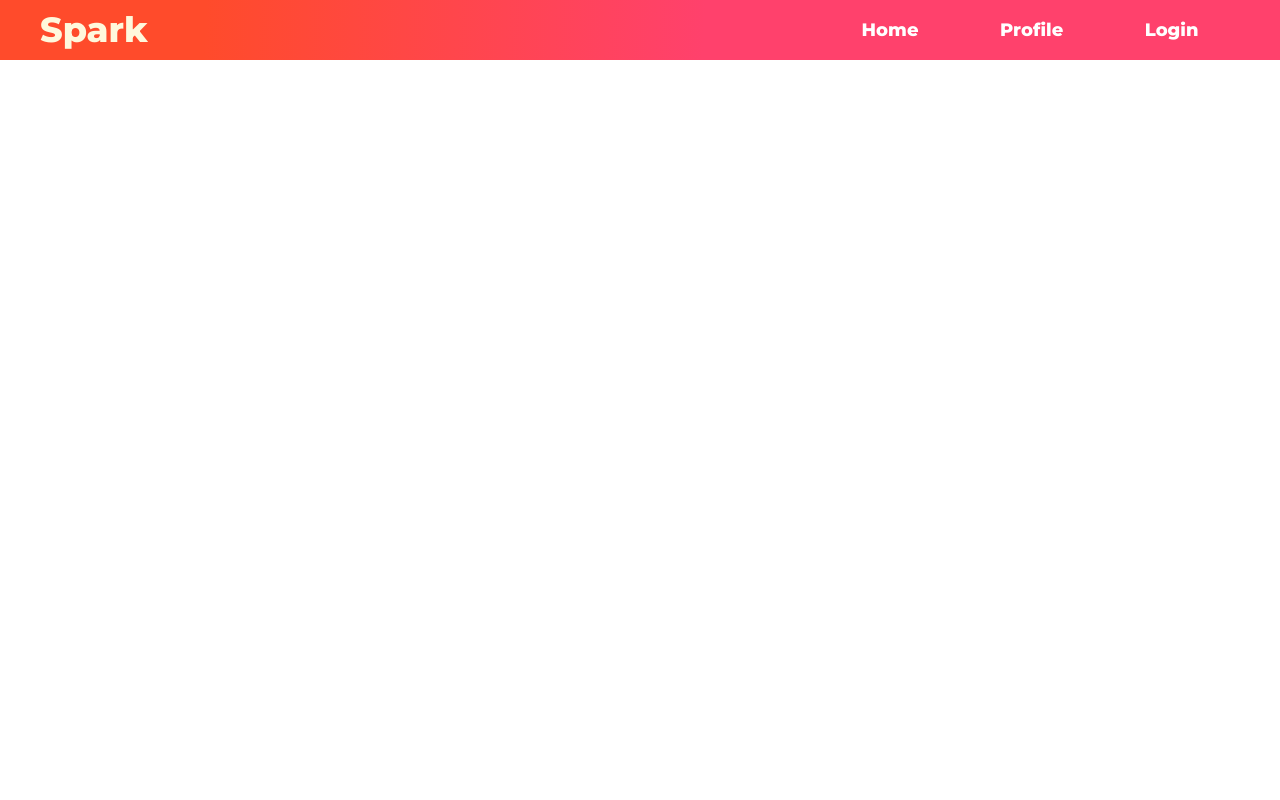
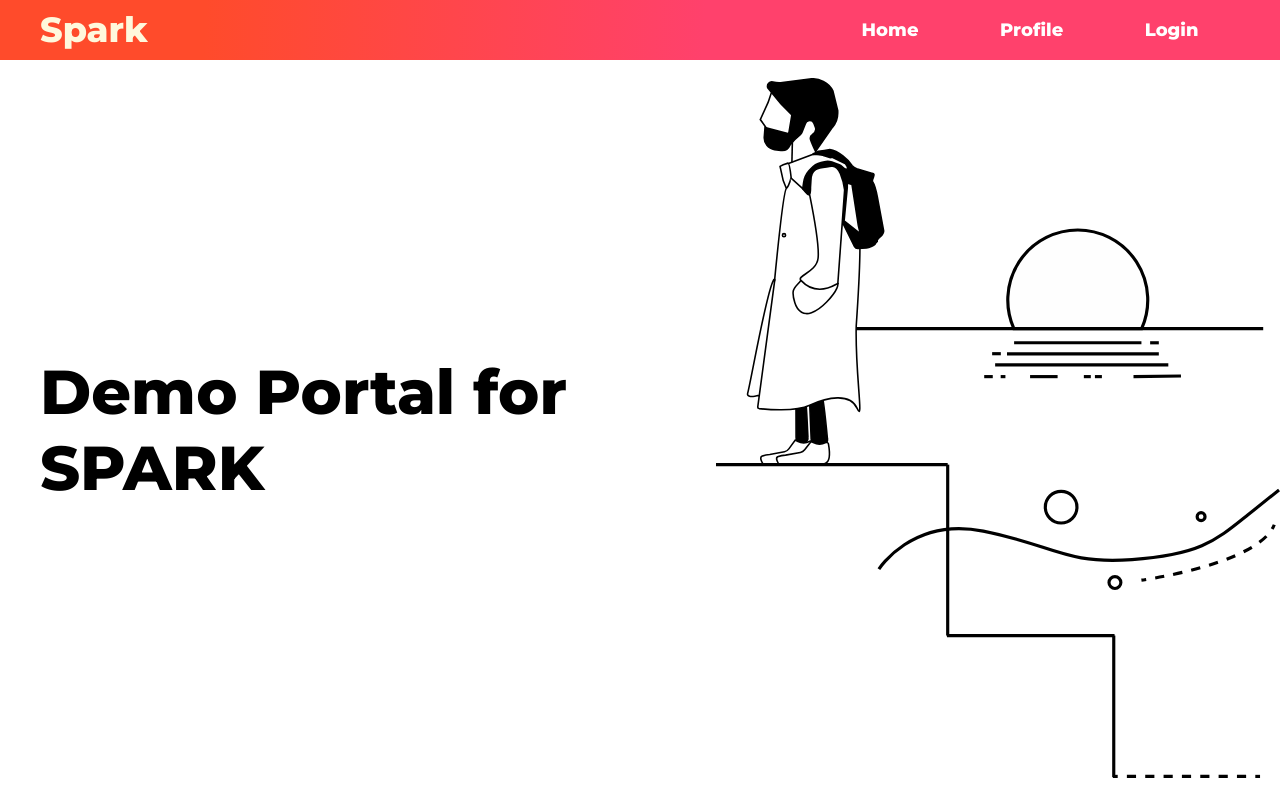
Before and after one commit to saurabhhere/Authentication-Portal, a React (Create React App) app in the folder client/: page / in a window 1280 px wide. Built offline with nearby package versions, Linux system fonts and the light colour scheme.

Commit message:
Add basic Homepage

```diff
--- a/client/src/App.js
+++ b/client/src/App.js
@@ -9,6 +9,7 @@ import PrivateRoute from './components/PrivateRoute'
 import ForgotPassword from './components/ForgotPassword/ForgotPassword';
 import ResetPassword from './components/ResetPassword/ResetPassword';
 import Navbar from './components/Navbar/Navbar';
+import Homepage from './components/Homepage/Homepage';
 
 toast.configure();
 
@@ -18,6 +19,7 @@ function App() {
         <Router>
           <Navbar />
           <Switch>
+            <Route path="/" exact component={Homepage} />
             <Route path="/user/login" exact component={Login} />
             <Route path="/authentication/activate/:token" exact component={AccountActivate} />
             <Route path="/forgot-password" exact component={ForgotPassword} />
--- /dev/null
+++ b/client/src/components/Homepage/Homepage.css
@@ -0,0 +1,20 @@
+@import url("https://fonts.googleapis.com/css?family=Montserrat:400,800");
+
+.homepage {
+    display: flex;
+    height: calc(100vh - 60px);
+    display: flex;
+    align-items: center;
+    justify-content: space-between;
+}
+
+.homepage-tagline {
+    font-size: 62px;
+    font-family: 'Montserrat';
+    font-weight: bolder;
+    margin-left: 40px;
+}
+
+.homepage-img img{
+    height: calc(100vh - 100px);
+}
--- /dev/null
+++ b/client/src/components/Homepage/Homepage.js
@@ -0,0 +1,16 @@
+import React from 'react';
+import Background from './bg.svg'
+import './Homepage.css'
+
+const Homepage = () => {
+    return (
+        <div className="homepage">
+            <div className="homepage-tagline">Demo Portal for SPARK</div>
+            <div className="homepage-img">
+                <img src={Background} />
+            </div>
+        </div>
+    )
+}
+
+export default Homepage;
```
Also changed, not shown: client/src/components/Homepage/bg.svg (added), 4 other files (tests, documents, lock files or other folders).
